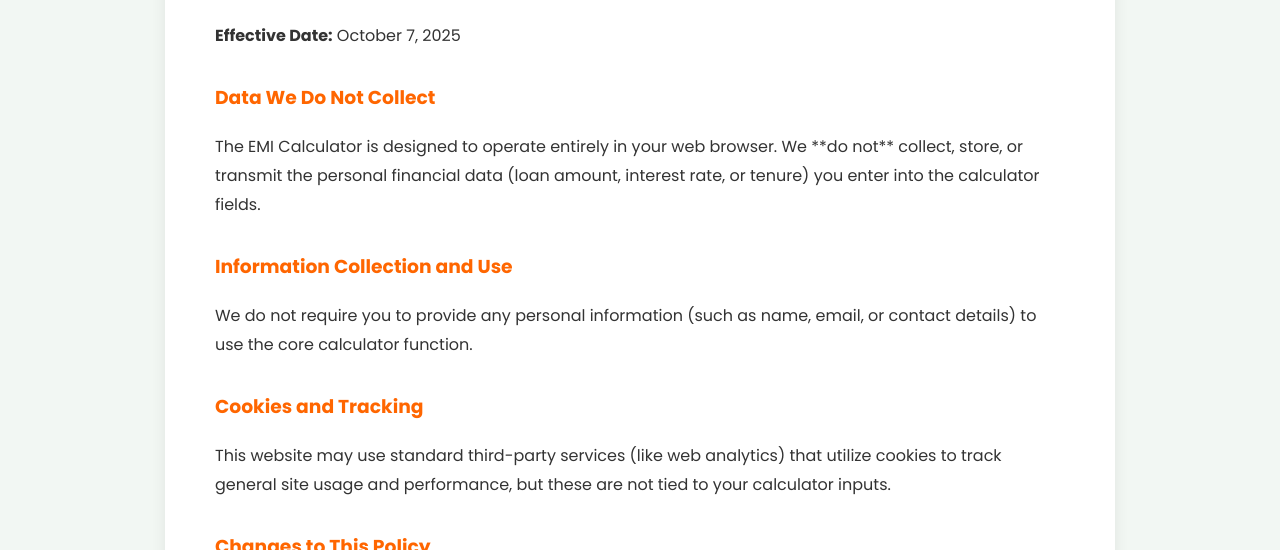
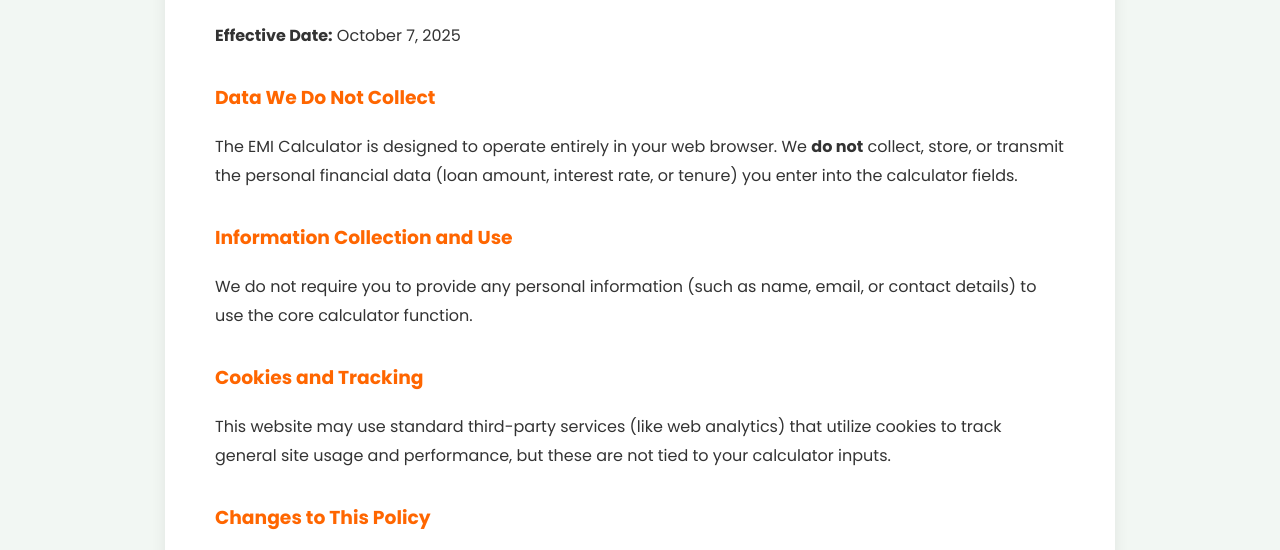
Before and after one commit to ankitranot/emicalculator, a plain HTML site: page privacy.html in a window 1280 px wide. Shown: the part 250-800 px from the top of the page. Drawn offline with Linux system fonts and the light colour scheme.

Commit message:
Update privacy.html

```diff
--- a/privacy.html
+++ b/privacy.html
@@ -114,7 +114,7 @@
             <p><strong>Effective Date:</strong> October 7, 2025</p>
 
             <h3>Data We Do Not Collect</h3>
-            <p>The EMI Calculator is designed to operate entirely in your web browser. We **do not** collect, store, or transmit the personal financial data (loan amount, interest rate, or tenure) you enter into the calculator fields.</p>
+            <p>The EMI Calculator is designed to operate entirely in your web browser. We <b>do not</b> collect, store, or transmit the personal financial data (loan amount, interest rate, or tenure) you enter into the calculator fields.</p>
 
             <h3>Information Collection and Use</h3>
             <p>We do not require you to provide any personal information (such as name, email, or contact details) to use the core calculator function.</p>
```
